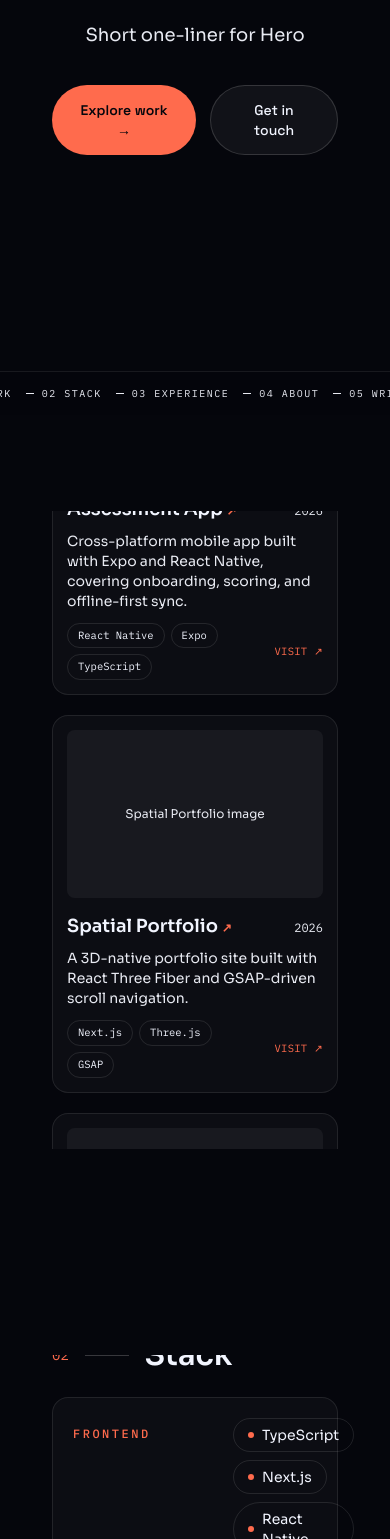
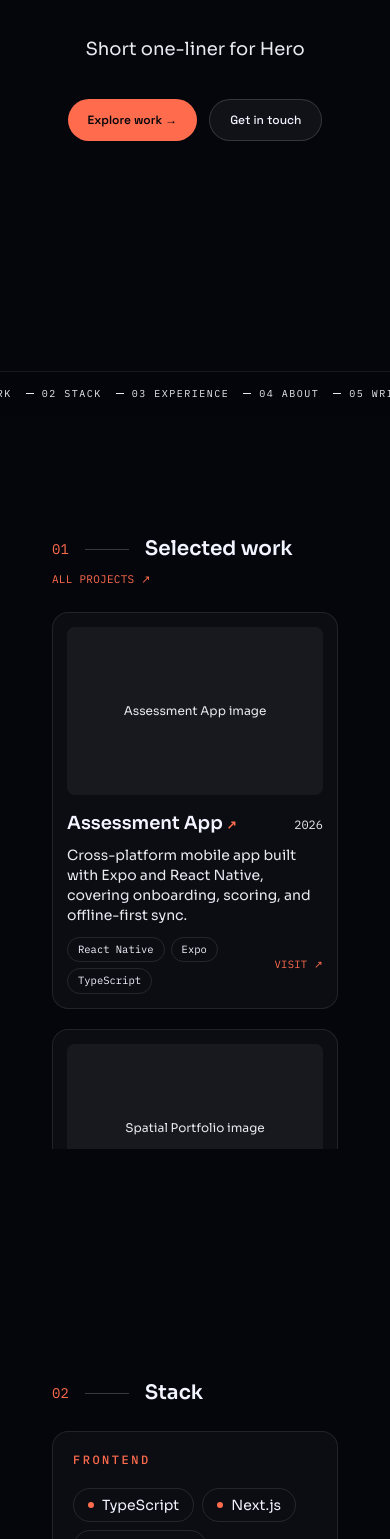
Before and after one commit to a-kadkhoda/Spatial_3D_Portfolio, a Next.js app: page / in a window 390 px wide. Shown: the part 429-1968 px from the top of the page. Built offline with nearby package versions, Linux system fonts and the light colour scheme.

Commit message:
fix ressponssive bugs

```diff
--- a/components/Chrome.tsx
+++ b/components/Chrome.tsx
@@ -53,7 +53,7 @@ export default function Chrome({
           display: "flex",
           alignItems: "center",
           justifyContent: "space-between",
-          padding: "22px 32px",
+          padding: "calc(22px + env(safe-area-inset-top)) 32px 22px",
         }}
       >
         <button
--- a/components/sections/About.tsx
+++ b/components/sections/About.tsx
@@ -4,17 +4,15 @@ export default function About() {
   const { aboutParagraphs, location, focus, status } = portfolioData;
 
   return (
-    <section
-      id="about"
-      className="h-full flex flex-col justify-center px-8 md:px-16 overflow-y-auto no-scrollbar"
-    >
-      <div className="flex items-center gap-4 mb-8">
+    <section id="about" className="h-full flex flex-col px-8 md:px-16">
+      <div className="shrink-0 flex items-center gap-4 mb-8 pt-6 md:pt-0">
         <span className="font-mono text-sm text-accent">04</span>
         <span className="w-11 h-px bg-white/20" />
-        <h2 className="text-3xl font-semibold">About</h2>
+        <h2 className="text-xl md:text-3xl font-semibold">About</h2>
       </div>
 
-      <div className="grid gap-11 items-center grid-cols-1 md:grid-cols-[340px_1fr]">
+      <div className="flex-1 overflow-y-auto no-scrollbar">
+        <div className="grid gap-11 items-center grid-cols-1 md:grid-cols-[340px_1fr] pb-6">
           <div className="h-100 max-w-85 w-full mx-auto rounded-[18px] bg-white/5 flex items-center justify-center text-xs text-text-muted">
             Portrait
           </div>
@@ -49,6 +47,7 @@ export default function About() {
             </div>
           </div>
         </div>
+      </div>
     </section>
   );
 }
--- a/components/sections/Experience.tsx
+++ b/components/sections/Experience.tsx
@@ -4,17 +4,15 @@ export default function Experience() {
   const { experience } = portfolioData;
 
   return (
-    <section
-      id="experience"
-      className="h-full flex flex-col px-8 md:px-16 overflow-y-auto no-scrollbar"
-    >
-      <div className="flex items-center gap-4 mb-7">
+    <section id="experience" className="h-full flex flex-col px-8 md:px-16">
+      <div className="shrink-0 flex items-center gap-4 mb-7 pt-6 md:pt-0">
         <span className="font-mono text-sm text-accent">03</span>
         <span className="w-11 h-px bg-white/20" />
-        <h2 className="text-3xl font-semibold">Experience</h2>
+        <h2 className="text-xl md:text-3xl font-semibold">Experience</h2>
       </div>
 
-      <div className="relative pl-10 flex flex-col gap-8">
+      <div className="flex-1 overflow-y-auto no-scrollbar">
+        <div className="relative pl-10 flex flex-col gap-8 pb-6">
           <span className="absolute left-2 top-1.5 bottom-1.5 w-px bg-linear-to-b from-accent via-accent2/60 to-transparent" />
           {experience.map((x) => (
             <div key={x.id} className="relative">
@@ -23,9 +21,12 @@ export default function Experience() {
                 {x.years}
               </div>
               <div className="text-xl font-semibold">{x.role}</div>
-            <p className="max-w-xl text-sm text-text-muted mt-1.5">{x.blurb}</p>
+              <p className="max-w-xl text-sm text-text-muted mt-1.5">
+                {x.blurb}
+              </p>
             </div>
           ))}
+        </div>
       </div>
     </section>
   );
--- a/components/sections/Hero.tsx
+++ b/components/sections/Hero.tsx
@@ -9,7 +9,7 @@ export default function Hero() {
       id="hero"
       className="h-full flex flex-col items-center justify-center text-center px-8 overflow-y-auto no-scrollbar"
     >
-      <p className="font-mono text-xs tracking-[3px] text-accent mb-6">
+      <p className="font-mono text-xs tracking-[1.5px] md:tracking-[3px] text-accent mb-6">
         {kicker}
       </p>
       <h1 className="font-display text-6xl md:text-8xl font-semibold tracking-tight leading-none">
@@ -20,11 +20,11 @@ export default function Hero() {
         </span>
       </h1>
       <p className="max-w-lg mt-7 text-lg text-text-muted">{bio}</p>
-      <div className="flex gap-3.5 mt-9">
-        <button className="font-display font-semibold text-sm bg-accent text-bg px-7 py-3.5 rounded-full">
+      <div className="flex gap-3 md:gap-3.5 mt-9">
+        <button className="font-display font-semibold text-xs md:text-sm bg-accent text-bg px-5 md:px-7 py-3 md:py-3.5 rounded-full whitespace-nowrap">
           Explore work →
         </button>
-        <button className="font-display font-medium text-sm bg-white/5 border border-white/15 px-7 py-3.5 rounded-full">
+        <button className="font-display font-medium text-xs md:text-sm bg-white/5 border border-white/15 px-5 md:px-7 py-3 md:py-3.5 rounded-full whitespace-nowrap">
           Get in touch
         </button>
       </div>
--- a/components/sections/Stack.tsx
+++ b/components/sections/Stack.tsx
@@ -4,21 +4,19 @@ export default function Stack() {
   const { stack } = portfolioData;
 
   return (
-    <section
-      id="stack"
-      className="h-full flex flex-col justify-center px-8 md:px-16 overflow-y-auto no-scrollbar"
-    >
-      <div className="flex items-center gap-4 mb-6">
+    <section id="stack" className="h-full flex flex-col px-8 md:px-16">
+      <div className="shrink-0 flex items-center gap-4 mb-6 pt-6 md:pt-0">
         <span className="font-mono text-sm text-accent">02</span>
         <span className="w-11 h-px bg-white/20" />
-        <h2 className="text-3xl font-semibold">Stack</h2>
+        <h2 className="text-xl md:text-3xl font-semibold">Stack</h2>
       </div>
 
-      <div className="flex flex-col gap-4">
+      <div className="flex-1 overflow-y-auto no-scrollbar">
+        <div className="flex flex-col gap-4 pb-6">
           {stack.map((group) => (
             <div
               key={group.label}
-            className="grid grid-cols-[140px_1fr] gap-5 items-baseline p-5 rounded-2xl bg-white/3 border border-white/9"
+              className="w-full grid grid-cols-1 md:grid-cols-[140px_1fr] gap-5 items-baseline p-5 rounded-2xl bg-white/3 border border-white/9"
             >
               <h3 className="font-mono text-xs tracking-[2.5px] font-medium text-accent">
                 {group.label}
@@ -40,6 +38,7 @@ export default function Stack() {
             </div>
           ))}
         </div>
+      </div>
     </section>
   );
 }
--- a/components/sections/Work.tsx
+++ b/components/sections/Work.tsx
@@ -5,24 +5,24 @@ export default function Work() {
   const { projects } = portfolioData;
 
   return (
-    <section
-      id="work"
-      className="h-full flex flex-col justify-center px-8 md:px-16 overflow-y-auto no-scrollbar"
-    >
-      <div className="flex items-center justify-between mb-6">
+    <section id="work" className="h-full flex flex-col px-8 md:px-16">
+      <div className="shrink-0 flex flex-col md:flex-row md:items-center md:justify-between gap-2 mb-6 pt-6 md:pt-0">
         <div className="flex items-center gap-4">
           <span className="font-mono text-sm text-accent">01</span>
           <span className="w-11 h-px bg-white/20" />
-          <h2 className="text-3xl font-semibold">Selected work</h2>
+          <h2 className="text-xl md:text-3xl font-semibold">Selected work</h2>
         </div>
         <a href="#" className="font-mono text-[11px] tracking-wide text-accent">
           ALL PROJECTS ↗
         </a>
       </div>
-      <div className="grid gap-5 grid-cols-1 md:grid-cols-2">
-        {projects.map((p) => (
-          <ProjectCard key={p.id} project={p} />
-        ))}
+
+      <div className="flex-1 overflow-y-auto no-scrollbar">
+        <div className="grid gap-5 grid-cols-1 md:grid-cols-2 pb-6">
+          {projects.map((p) => (
+            <ProjectCard key={p.id} project={p} />
+          ))}
+        </div>
       </div>
     </section>
   );
--- a/components/sections/Writing.tsx
+++ b/components/sections/Writing.tsx
@@ -4,26 +4,24 @@ export default function Writing() {
   const { writing } = portfolioData;
 
   return (
-    <section
-      id="writing"
-      className="h-full flex flex-col  px-8 md:px-16 overflow-y-auto no-scrollbar"
-    >
-      <div className="flex items-center justify-between mb-2">
+    <section id="writing" className="h-full flex flex-col px-8 md:px-16">
+      <div className="shrink-0 flex flex-col md:flex-row md:items-center md:justify-between gap-2 mb-2 pt-6 md:pt-0">
         <div className="flex items-center gap-4">
           <span className="font-mono text-sm text-accent">05</span>
           <span className="w-11 h-px bg-white/20" />
-          <h2 className="text-3xl font-semibold">Writing</h2>
+          <h2 className="text-xl md:text-3xl font-semibold">Writing</h2>
         </div>
         <a href="#" className="font-mono text-[11px] tracking-wide text-accent">
           ALL POSTS ↗
         </a>
       </div>
 
-      <div>
+      <div className="flex-1 overflow-y-auto no-scrollbar">
+        <div className="pb-6">
           {writing.map((w) => (
             <div
               key={w.id}
-            className="flex items-center justify-between gap-6 py-5 border-b border-white/9"
+              className="flex flex-col md:flex-row md:items-center md:justify-between gap-2 md:gap-6 py-5 border-b border-white/[0.09]"
             >
               <div>
                 <div className="text-lg font-semibold">{w.title}</div>
@@ -43,6 +41,7 @@ export default function Writing() {
             </div>
           ))}
         </div>
+      </div>
     </section>
   );
 }
```
Lines whose indentation alone changed are shown as unchanged.
